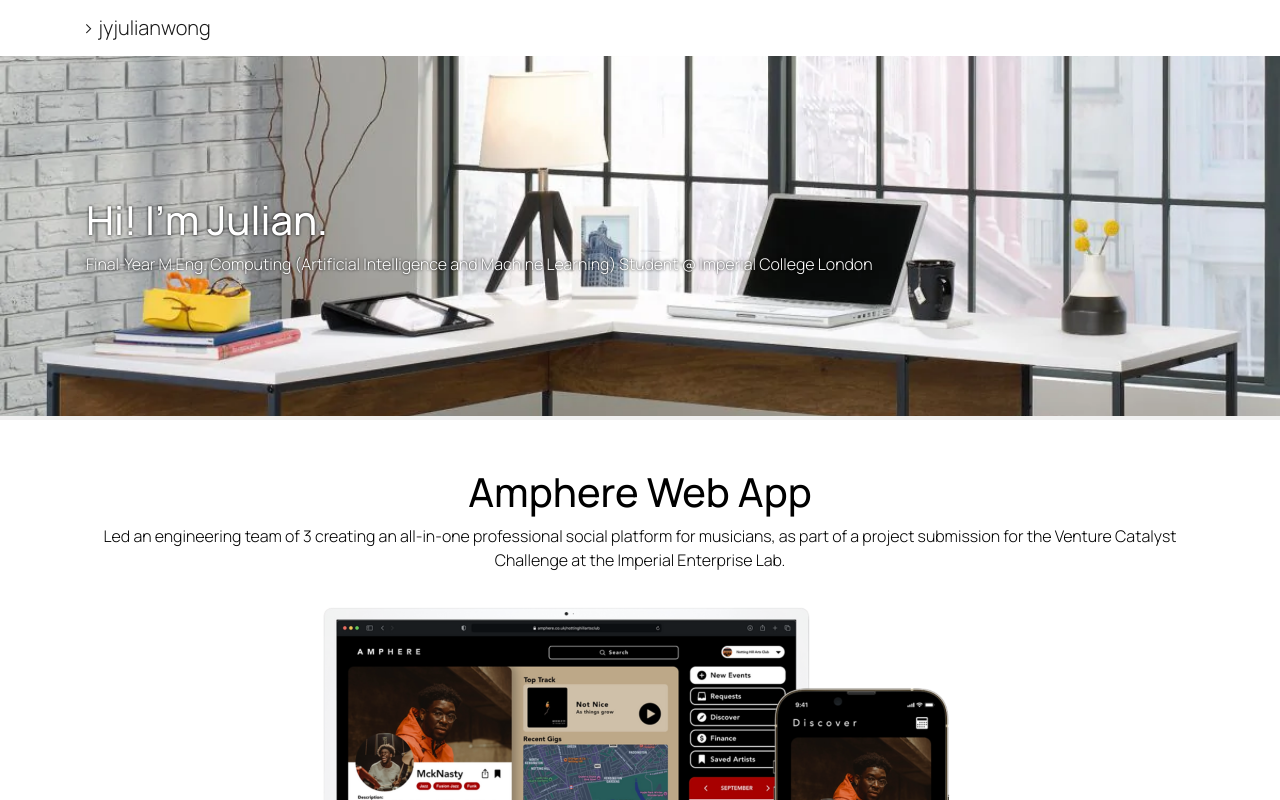
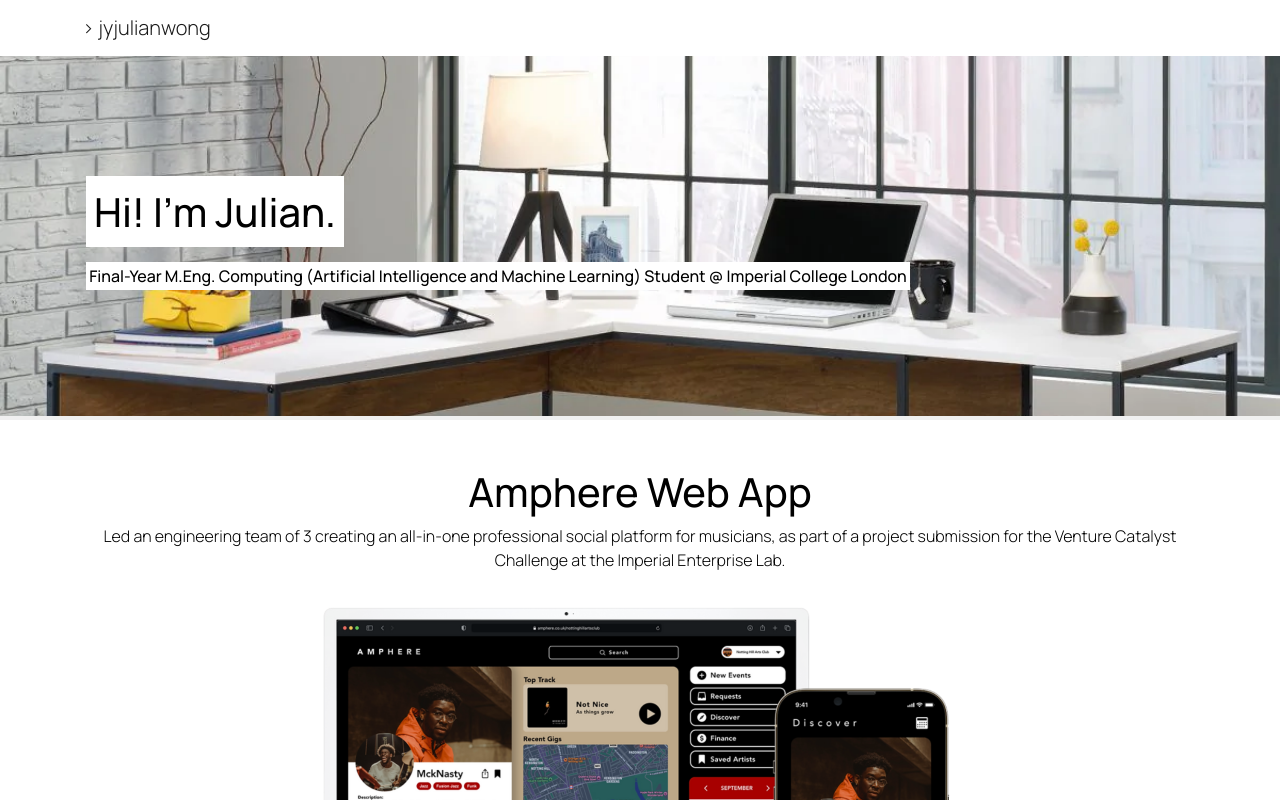
Before and after one commit to jyjulianwong/jyjulianwong, a React (Create React App) app: page / in a window 1280 px wide. Shown: the top 800 px of the page. Built offline with nearby package versions, Linux system fonts and the light colour scheme.

Commit message:
Fix overlapping multi-line HTML <mark> tags

```diff
--- a/src/App.css
+++ b/src/App.css
@@ -7,6 +7,12 @@
   --cl-black: white;
   --cl-gutter: #F0F0F0;
   background: var(--cl-gutter);
+}
+
+mark {
+  line-height: 2;
+  background-color: var(--bg-white) !important;
+  color: var(--cl-white) !important;
 }
 
 .App {
@@ -27,8 +33,3 @@
   background: var(--bg-black);
   color: var(--cl-black) !important;
 }
-
-.bg-image {
-  color: var(--cl-black) !important;
-  text-shadow: 0px 0px 3px black;
-}
--- a/src/components/ProfileCard.tsx
+++ b/src/components/ProfileCard.tsx
@@ -26,8 +26,8 @@
       }}
     >
       <Container className={"p-3 text-start"}>
-        <h1>{props.title}</h1>
-        {props.description}
+        <h1><mark>{props.title}</mark></h1>
+        <h6><mark>{props.description}</mark></h6>
       </Container>
     </div>
   );
```
